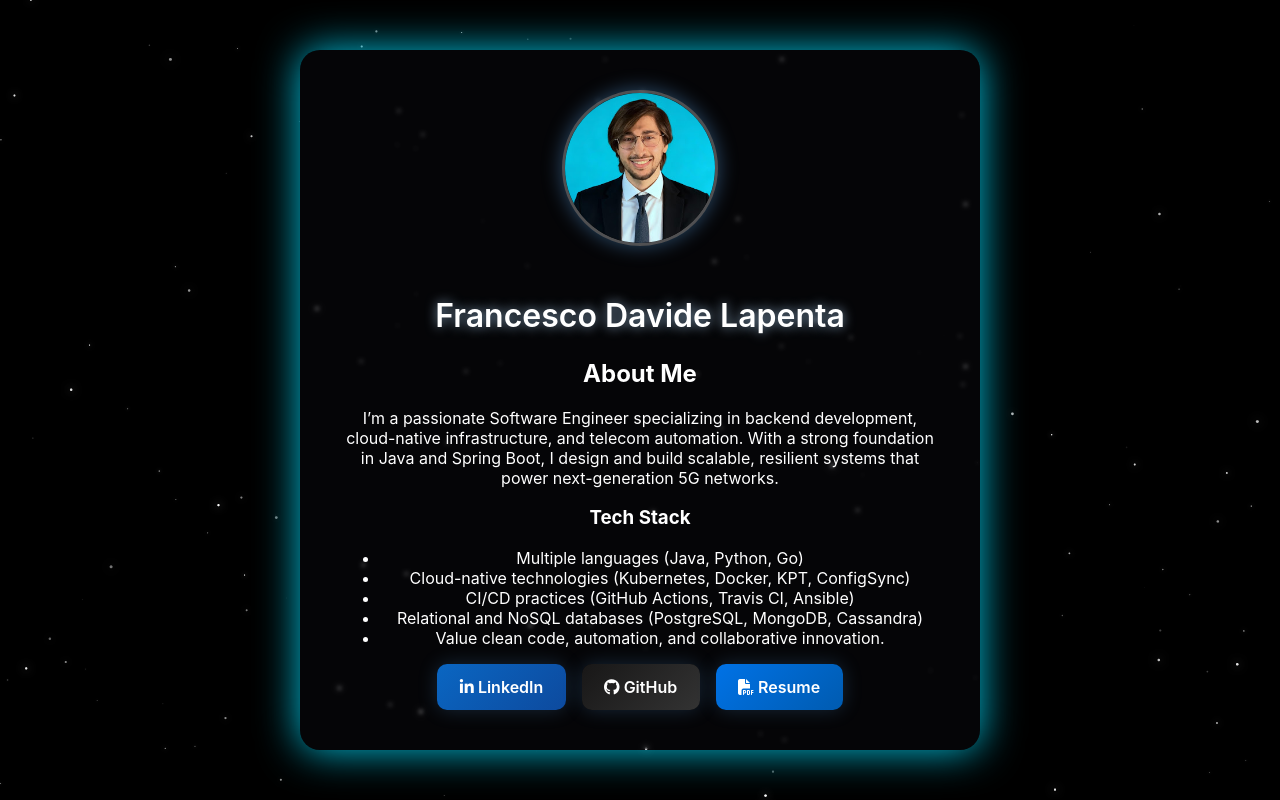
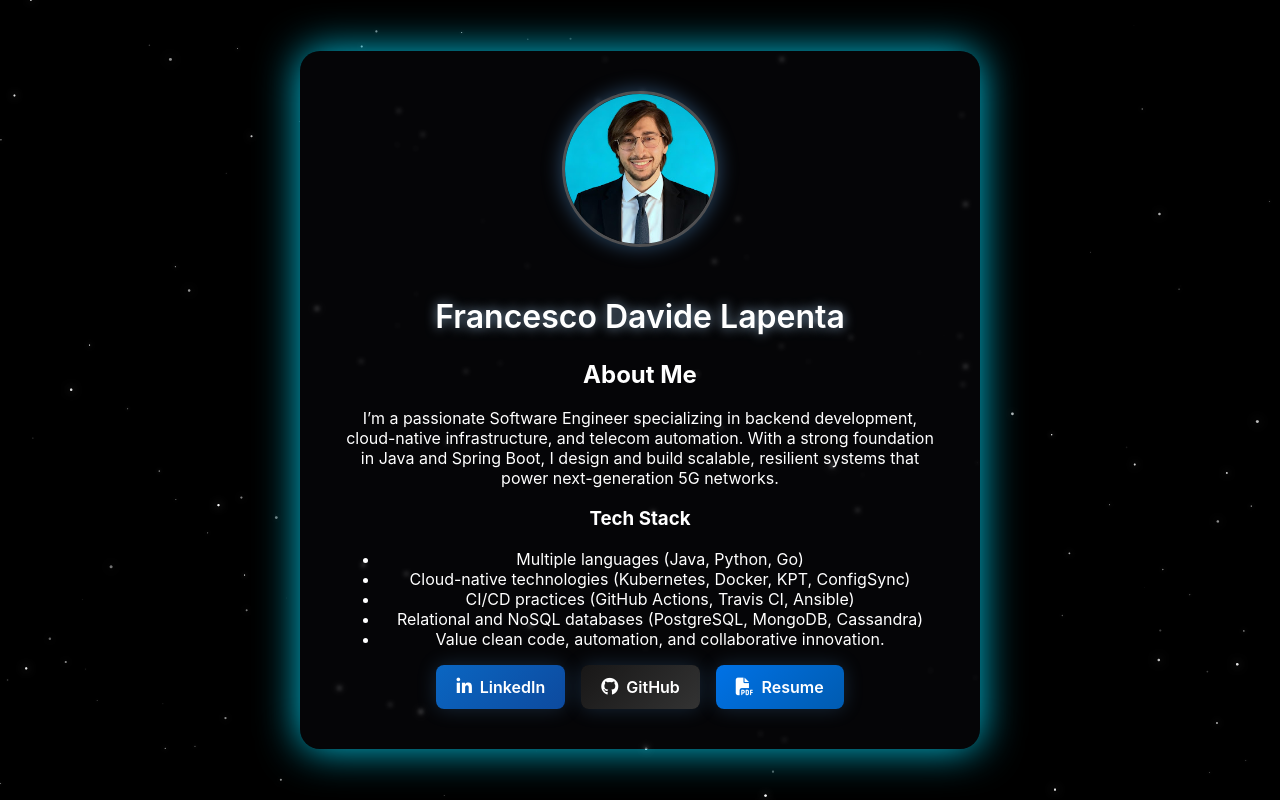
Before and after one commit to lapentad/lapentad.github.io, a plain HTML site: page index.html in a window 1280 px wide. Drawn offline with Linux system fonts and the light colour scheme.

Commit message:
Update index.css

```diff
--- a/index.css
+++ b/index.css
@@ -79,6 +79,20 @@ h1 {
 .github   { background: linear-gradient(135deg, #181717, #333); }
 .cv       { background: linear-gradient(135deg, #0072e6, #005bb0); }
 
+.links .btn {
+  display: flex;
+  align-items: center;
+  gap: 8px;
+  padding: 12px 20px;
+  text-decoration: none;
+  border-radius: 8px;
+  font-weight: 600;
+  transition: transform 0.2s, opacity 0.2s;
+}
+
+.links .btn i {
+  font-size: 1.1em;
+}
 @media (max-width: 600px) {
   .container { padding: 1.8rem; margin: 0 1rem; }
   .btn { padding: 0.7rem 1.1rem; font-size: 0.95rem; }
```
